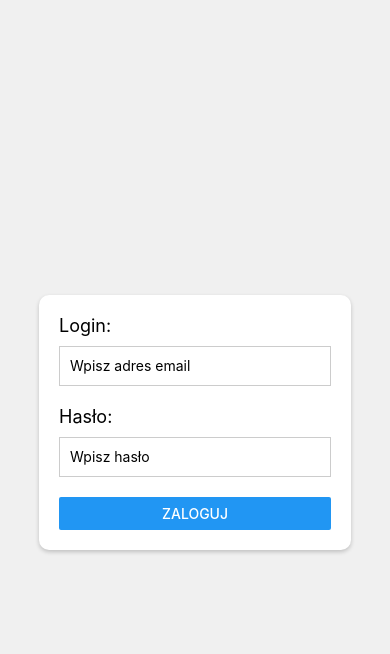
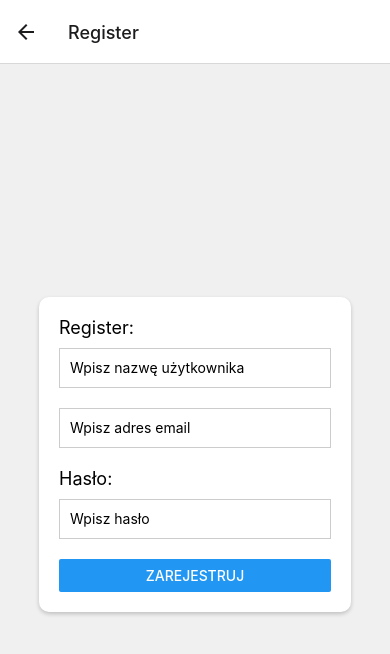
Before and after one commit to Czechu7/bezpieczenstwomobilnych, a React Native app in the folder my-app/: screen /Register in a window 390 px wide. Shown: the top 654 px of the page. Built offline with nearby package versions, Linux system fonts and the light colour scheme.

Commit message:
Add front

```diff
--- a/my-app/App.tsx
+++ b/my-app/App.tsx
@@ -1,67 +1,50 @@
-import { StatusBar } from 'expo-status-bar'
-import { useState } from 'react'
-import { Alert, Button, SafeAreaView, StyleSheet, Text, TextInput, View } from 'react-native'
-import { login, register } from './src/services/auth/authService'
+import React from 'react';
+import { NavigationContainer } from '@react-navigation/native';
+import { createStackNavigator, StackNavigationProp } from '@react-navigation/stack';
+import { Button, View, Text, StyleSheet } from 'react-native';
+import LoginScreen from './src/screens/loginScreen';
+import RegisterScreen from './src/screens/registerScreen';
+import HomeScreen from './src/screens/homeScreen';
+type RootStackParamList = {
+  Home: undefined;
+  Login: undefined;
+  Register: undefined;
+};
 
-export default function App() {
-	const [email, setEmail] = useState('')
-	const [password, setPassword] = useState('')
+type HomeScreenNavigationProp = StackNavigationProp<RootStackParamList, 'Home'>;
 
-	const handleLogin = async () => {
-		console.log('Email:', email)
-		console.log('Password:', password)
-		const res = await login(email, password)
-		console.log('Response:', res)
-		if (res.status === 200) {
-			Alert.alert('Login', 'Login successful')
-		}
-	}
+type HomeScreenProps = {
+  navigation: HomeScreenNavigationProp;
+};
 
-	return (
-		<SafeAreaView style={styles.container}>
-			<View style={styles.loginContainer}>
-				<Text style={styles.label}>Login:</Text>
-				<TextInput style={styles.input} placeholder='Wpisz adres email' value={email} onChangeText={setEmail} />
-				<Text style={styles.label}>Hasło:</Text>
-				<TextInput
-					style={styles.input}
-					placeholder='Wpisz hasło'
-					value={password}
-					onChangeText={setPassword}
-					secureTextEntry
-				/>
-				<Button title='Zaloguj' onPress={handleLogin} />
-			</View>
-		</SafeAreaView>
-	)
-}
+const Stack = createStackNavigator<RootStackParamList>();
+
+const HomeScreenWithNavigation: React.FC<HomeScreenProps> = ({ navigation }) => (
+  <View style={styles.screenContainer}>
+    <Text>Home Screen</Text>
+    <Button title="Login" onPress={() => navigation.navigate('Login')} />
+    <Button title="Register" onPress={() => navigation.navigate('Register')} />
+  </View>
+);
+
+const App = () => {
+  return (
+    <NavigationContainer>
+      <Stack.Navigator initialRouteName="Home">
+        <Stack.Screen name="Home" component={HomeScreenWithNavigation} />
+        <Stack.Screen name="Login" component={LoginScreen} />
+        <Stack.Screen name="Register" component={RegisterScreen} />
+      </Stack.Navigator>
+    </NavigationContainer>
+  );
+};
 
 const styles = StyleSheet.create({
-	container: {
-		flex: 1,
-		justifyContent: 'center',
-		alignItems: 'center',
-		backgroundColor: '#f0f0f0',
-	},
-	loginContainer: {
-		width: '80%',
-		padding: 20,
-		backgroundColor: '#ffffff',
-		borderRadius: 10,
-		shadowColor: '#000',
-		shadowOffset: { width: 0, height: 2 },
-		shadowOpacity: 0.2,
-		shadowRadius: 4,
-	},
-	label: {
-		fontSize: 18,
-		marginBottom: 10,
-	},
-	input: {
-		height: 40,
-		borderColor: '#cccccc',
-		borderWidth: 1,
-		marginBottom: 20,
-		paddingHorizontal: 10,
-	},
-})
+  screenContainer: {
+    flex: 1,
+    justifyContent: 'center',
+    alignItems: 'center',
+  },
+});
+
+export default App;
--- /dev/null
+++ b/my-app/src/screens/LoginScreen.tsx
@@ -0,0 +1,67 @@
+import React, { useState } from 'react';
+import { Alert, Button, SafeAreaView, StyleSheet, Text, TextInput, View } from 'react-native';
+import { login } from '../services/auth/authService';
+
+const LoginScreen = () => {
+  const [email, setEmail] = useState('');
+  const [password, setPassword] = useState('');
+
+  const handleLogin = async () => {
+    const res = await login(email, password);
+    if (res) {
+      Alert.alert('Login', 'Login successful');
+    } else {
+      Alert.alert('Login', 'Login failed');
+    }
+  };
+
+  return (
+    <SafeAreaView style={styles.container}>
+      <View style={styles.loginContainer}>
+        <Text style={styles.label}>Login:</Text>
+        <TextInput style={styles.input} placeholder='Wpisz adres email' value={email} onChangeText={setEmail} />
+        <Text style={styles.label}>Hasło:</Text>
+        <TextInput
+          style={styles.input}
+          placeholder='Wpisz hasło'
+          value={password}
+          onChangeText={setPassword}
+          secureTextEntry
+        />
+        <Button title='Zaloguj' onPress={handleLogin} />
+      </View>
+    </SafeAreaView>
+  );
+};
+
+const styles = StyleSheet.create({
+  container: {
+    flex: 1,
+    justifyContent: 'center',
+    alignItems: 'center',
+    backgroundColor: '#f0f0f0',
+  },
+  loginContainer: {
+    width: '80%',
+    padding: 20,
+    backgroundColor: '#ffffff',
+    borderRadius: 10,
+    shadowColor: '#000',
+    shadowOffset: { width: 0, height: 2 },
+    shadowOpacity: 0.2,
+    shadowRadius: 4,
+  },
+  label: {
+    fontSize: 18,
+    marginBottom: 10,
+  },
+  input: {
+    height: 40,
+    borderColor: '#cccccc',
+    borderWidth: 1,
+    marginBottom: 20,
+    paddingHorizontal: 10,
+  },
+});
+
+export default LoginScreen;
--- /dev/null
+++ b/my-app/src/screens/RegisterScreen.tsx
@@ -0,0 +1,70 @@
+import React, { useState } from 'react';
+import { Alert, Button, SafeAreaView, StyleSheet, Text, TextInput, View } from 'react-native';
+import { register } from '../services/auth/authService';
+
+const RegisterScreen = () => {
+  const [email, setEmail] = useState('');
+  const [name, setName] = useState('');
+  const [password, setPassword] = useState('');
+  const [otherData, setOtherData] = useState({});
+
+  const handleRegister = async () => {
+    const res = await register(name, email, password, otherData);
+    if (res) {
+      Alert.alert('Register', 'Registration successful');
+    } else {
+      Alert.alert('Register', 'Registration failed');
+    }
+  };
+
+  return (
+    <SafeAreaView style={styles.container}>
+      <View style={styles.registerContainer}>
+        <Text style={styles.label}>Register:</Text>
+        <TextInput style={styles.input} placeholder='Wpisz nazwę użytkownika' value={name} onChangeText={setName} />
+        <TextInput style={styles.input} placeholder='Wpisz adres email' value={email} onChangeText={setEmail} />
+        <Text style={styles.label}>Hasło:</Text>
+        <TextInput
+          style={styles.input}
+          placeholder='Wpisz hasło'
+          value={password}
+          onChangeText={setPassword}
+          secureTextEntry
+        />
+        <Button title='Zarejestruj' onPress={handleRegister} />
+      </View>
+    </SafeAreaView>
+  );
+};
+
+const styles = StyleSheet.create({
+  container: {
+    flex: 1,
+    justifyContent: 'center',
+    alignItems: 'center',
+    backgroundColor: '#f0f0f0',
+  },
+  registerContainer: {
+    width: '80%',
+    padding: 20,
+    backgroundColor: '#ffffff',
+    borderRadius: 10,
+    shadowColor: '#000',
+    shadowOffset: { width: 0, height: 2 },
+    shadowOpacity: 0.2,
+    shadowRadius: 4,
+  },
+  label: {
+    fontSize: 18,
+    marginBottom: 10,
+  },
+  input: {
+    height: 40,
+    borderColor: '#cccccc',
+    borderWidth: 1,
+    marginBottom: 20,
+    paddingHorizontal: 10,
+  },
+});
+
+export default RegisterScreen;
--- a/my-app/src/services/auth/authService.ts
+++ b/my-app/src/services/auth/authService.ts
@@ -1,7 +1,7 @@
 // src/services/auth/AuthService.ts
 import axios from 'axios'
 
-const API_URL = 'http://172.20.10.2:3000/v1'
+const API_URL = 'http://10.100.6.127:3000/v1'
 
 export const login = async (email: string, password: string) => {
 	try {
@@ -13,9 +13,9 @@ export const login = async (email: string, password: string) => {
 	}
 }
 
-export const register = async (email: string, password: string, otherData: any) => {
+export const register = async (name: string, email: string,password: string, otherData: any) => {
 	try {
-		const response = await axios.post(`${API_URL}/register`, { email, password, ...otherData })
+		const response = await axios.post(`${API_URL}/register`, { name, email, password, ...otherData })
 		return response.data
 	} catch (error) {
 		return null
```
Also changed, not shown: my-app/package.json (+7 -1 lines), my-app/src/screens/HomeScreen.tsx (added, +27 -0 lines), 2 other files (tests, documents, lock files or other folders).
